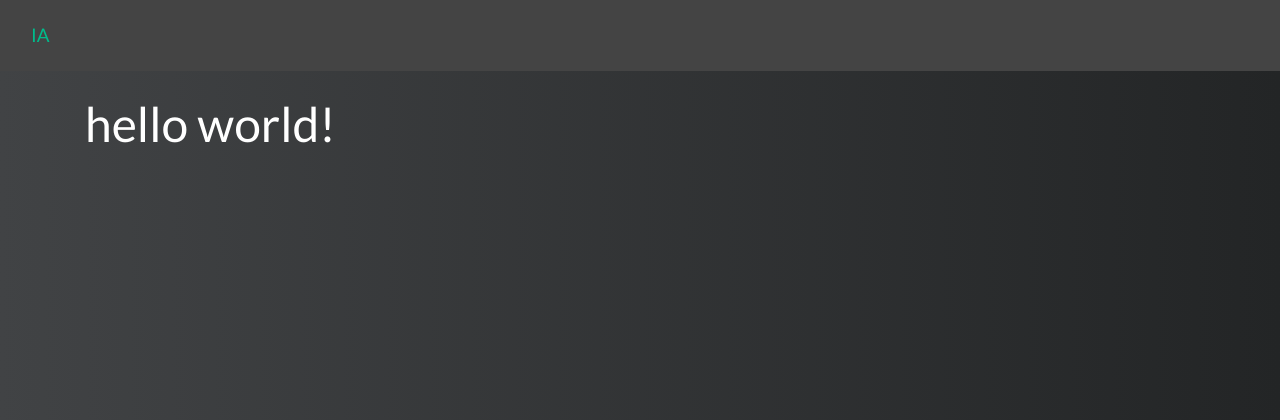
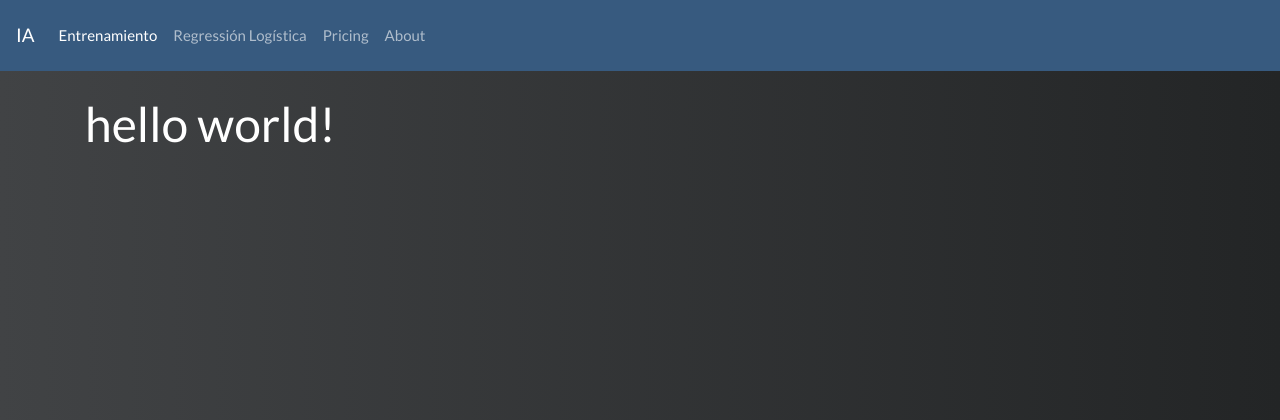
Before and after one commit to JoseVale99/Breast-Cancer-Detection-ML, a Flask app: page / in a window 1280 px wide. Shown: the top 420 px of the page. Run offline with Flask 2, Linux system fonts and the light colour scheme; some libraries are stand-ins or nearby versions.

Commit message:
✅ Adding: base app html

```diff
--- a/app/templates/base.html
+++ b/app/templates/base.html
@@ -9,14 +9,34 @@
     <link rel="stylesheet" href="{{url_for('static',filename='CSS/main.css')}}">
 </head>
 <body>
-    <nav class="navbar navbar-expand-lg navbar-secondary bg-secondary">
-        <div class="container-fluid">
-          <a class="navbar-brand" href="/">IA</a>
-          <button class="navbar-toggler" type="button" data-bs-toggle="collapse" data-bs-target="#navbarNav" aria-controls="navbarNav" aria-expanded="false" aria-label="Toggle navigation">
-            <span class="navbar-toggler-icon"></span>
-          </button>
+  <nav class="navbar navbar-expand-lg navbar-dark bg-primary">
+    <a class="navbar-brand" href="/">IA</a>
+    <button class="navbar-toggler" type="button" data-toggle="collapse" data-target="#navbarColor01" aria-controls="navbarColor01" aria-expanded="false" aria-label="Toggle navigation">
+      <span class="navbar-toggler-icon"></span>
+    </button>
 
-      </nav>
+    <div class="collapse navbar-collapse" id="navbarColor01">
+      <ul class="navbar-nav mr-auto">
+        <li class="nav-item active">
+          <a class="nav-link" href="{{ url_for('index') }}">
+            Entrenamiento
+          </a>
+        </li>
+        <li class="nav-item">
+          <a class="nav-link"href="{{ url_for('model_logistic') }}">Regressión Logística</a>
+        </li>
+        <li class="nav-item">
+          <a class="nav-link" href="#">Pricing</a>
+        </li>
+        <li class="nav-item">
+          <a class="nav-link" href="#">About</a>
+        </li>
+
+      </ul>
+    </div>
+  </nav>
+
+
 
     <div class="container pt-4">
             {% block body %}
```
